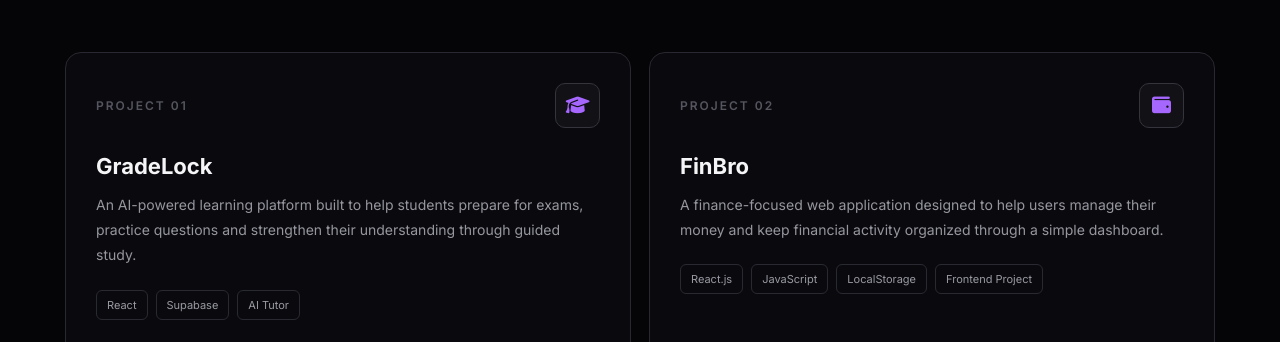
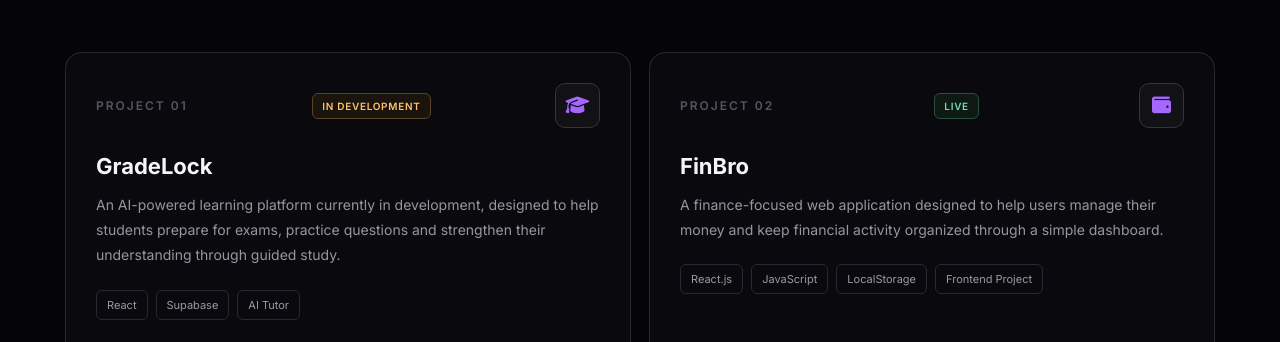
Before and after one commit to erioluwaadeniyi/my-portfolio, a plain HTML site: page projects.html in a window 1280 px wide. Shown: the part 361-703 px from the top of the page. Drawn offline with nearby package versions, Linux system fonts and the light colour scheme.

Commit message:
Add project status labels and feature projects

```diff
--- a/projects.html
+++ b/projects.html
@@ -342,6 +342,28 @@ body {
   margin-bottom: 25px;
 }
 
+
+.project-status {
+  padding: 6px 9px;
+  border: 1px solid #292932;
+  border-radius: 6px;
+  font-size: 10px;
+  font-weight: 600;
+  letter-spacing: 0.7px;
+  white-space: nowrap;
+}
+
+.project-status.development {
+  color: #ffc36b;
+  border-color: #5a4328;
+  background: #1a140d;
+}
+
+.project-status.live {
+  color: #75dfa8;
+  border-color: #28513b;
+  background: #0d1912;
+}
 
 .project-number {
   color: #555560;
@@ -860,12 +882,12 @@ body {
       <div>
         <div class="project-top">
           <span class="project-number">PROJECT 01</span>
+          <span class="project-status development">IN DEVELOPMENT</span>
           <div class="project-icon"><i class="fa-solid fa-graduation-cap"></i></div>
         </div>
         <h2>GradeLock</h2>
         <p>
-          An AI-powered learning platform built to help students prepare for exams,
-          practice questions and strengthen their understanding through guided study.
+          An AI-powered learning platform currently in development, designed to help students prepare for exams, practice questions and strengthen their understanding through guided study.
         </p>
         <div class="project-tech">
           <span>React</span>
@@ -891,6 +913,7 @@ body {
       <div>
         <div class="project-top">
           <span class="project-number">PROJECT 02</span>
+          <span class="project-status live">LIVE</span>
           <div class="project-icon"><i class="fa-solid fa-wallet"></i></div>
         </div>
         <h2>FinBro</h2>
@@ -928,6 +951,7 @@ body {
           <span class="project-number">
             PROJECT 03
           </span>
+          <span class="project-status live">LIVE</span>
 
           <div class="project-icon">
 
@@ -1045,6 +1069,7 @@ body {
           <span class="project-number">
             PROJECT 04
           </span>
+          <span class="project-status live">LIVE</span>
 
           <div class="project-icon">
 
```
